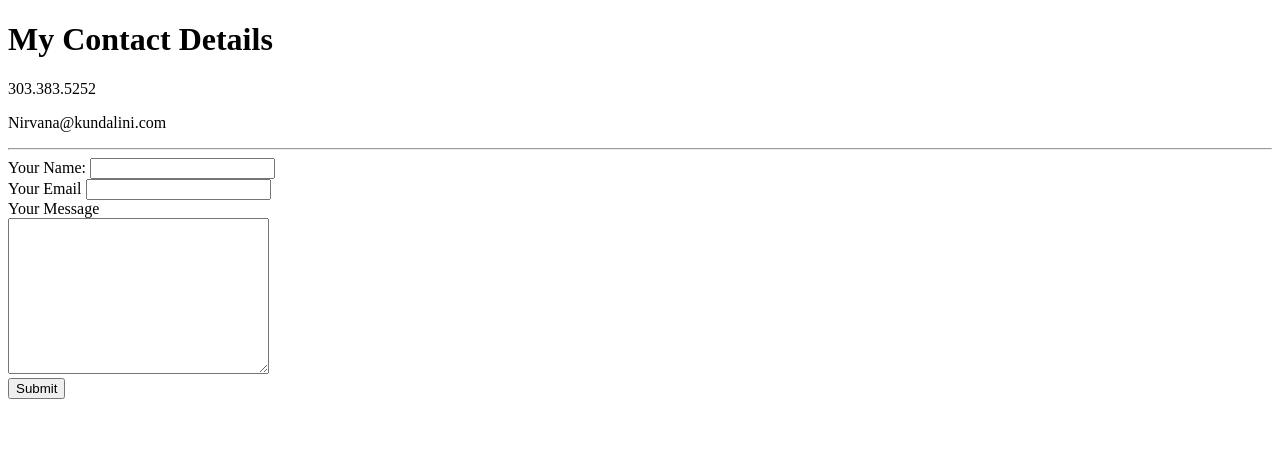
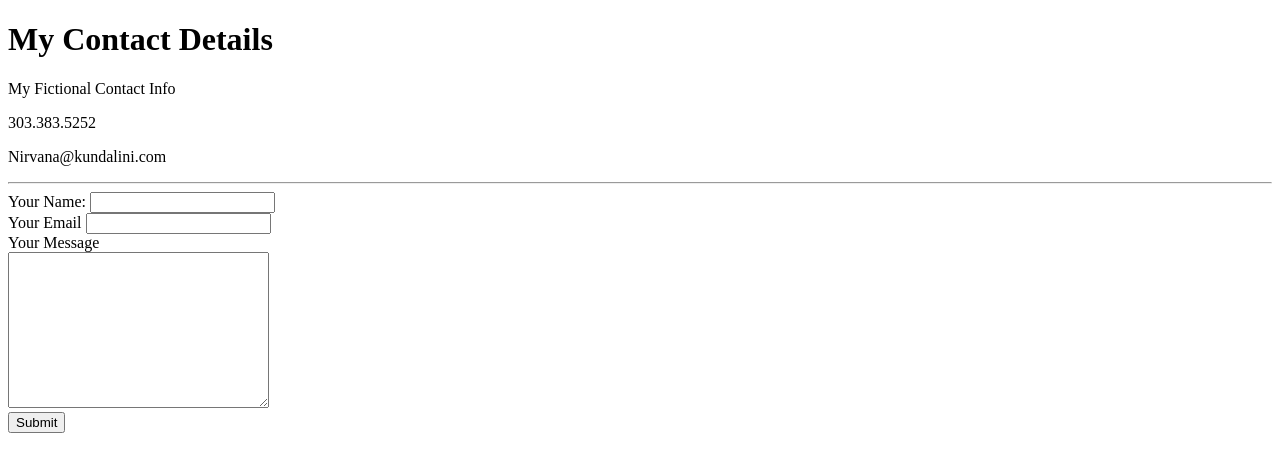
Before and after one commit to Samadhi808/CV, a plain HTML site: page Contact.html in a window 1280 px wide. Drawn offline with Linux system fonts and the light colour scheme.

Commit message:
Update Contact.html

```diff
--- a/Contact.html
+++ b/Contact.html
@@ -8,6 +8,7 @@
 </head>
 <body>
   <h1>My Contact Details</h1>
+  <p>My Fictional Contact Info</p>
   <p>303.383.5252</p>
   <p>Nirvana@kundalini.com</p>
   <hr>
```
